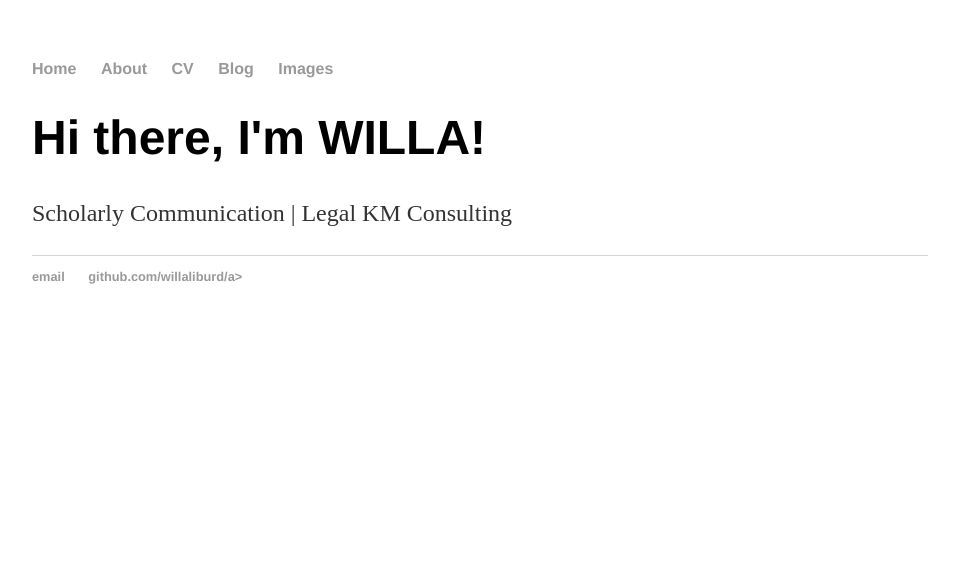
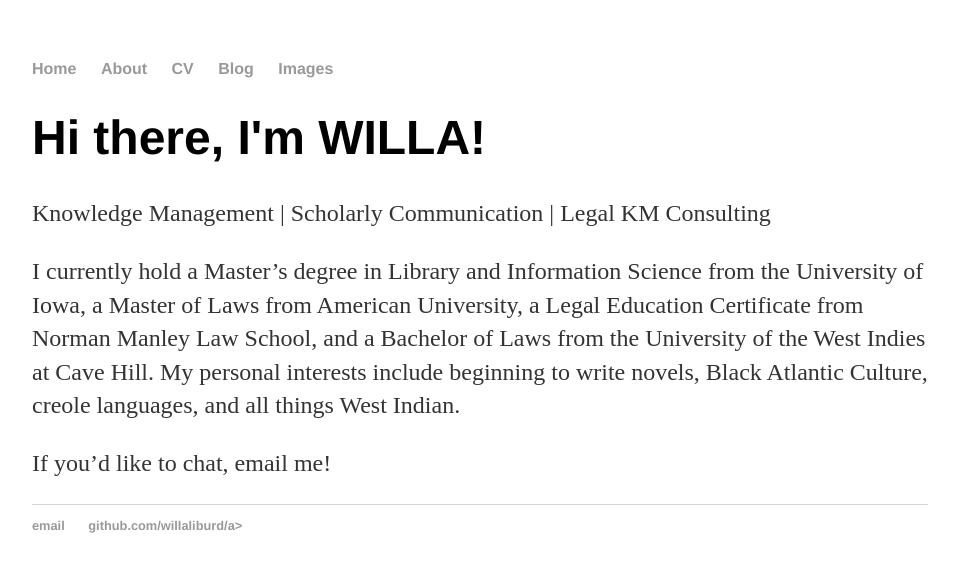
Before and after one commit to willaliburd/willaliburd.github.io, a Jekyll site: the page built from index.html, in a window 1280 px wide. Shown: the top 572 px of the page, without its empty margins (160-1119 px from the left). Built offline with Jekyll 4.4.1, drawn with Linux system fonts in a browser that asks for light colours.

Commit message:
Update index.html
Added body text

```diff
--- a/index.html
+++ b/index.html
@@ -1,8 +1,14 @@
 ---
 layout: default
-title: "WILLA TAVERNIER, Knowledge Management Professional"
+title: "WILLA TAVERNIER, Knowledge Management Professional, Attorney-At-Law"
 ---
 <div class="blurb">
 	<h1>Hi there, I'm WILLA!</h1>
-	<p>Scholarly Communication | Legal KM Consulting</p>
-</div><!-- /.blurb -->
+	<p>Knowledge Management | Scholarly Communication | Legal KM Consulting</p>
+	</div><!-- /.blurb -->
+
+<body>
+	<p> I currently hold a Master’s degree in Library and Information Science from the University of Iowa, a Master of Laws from American University, a Legal Education Certificate from Norman Manley Law School, and a Bachelor of Laws from the University of the West Indies at Cave Hill. My personal interests include beginning to write novels, Black Atlantic Culture, creole languages, and all things West Indian. </p>
+
+        <p>If you’d like to chat, email me!</p>
+</body>
```
